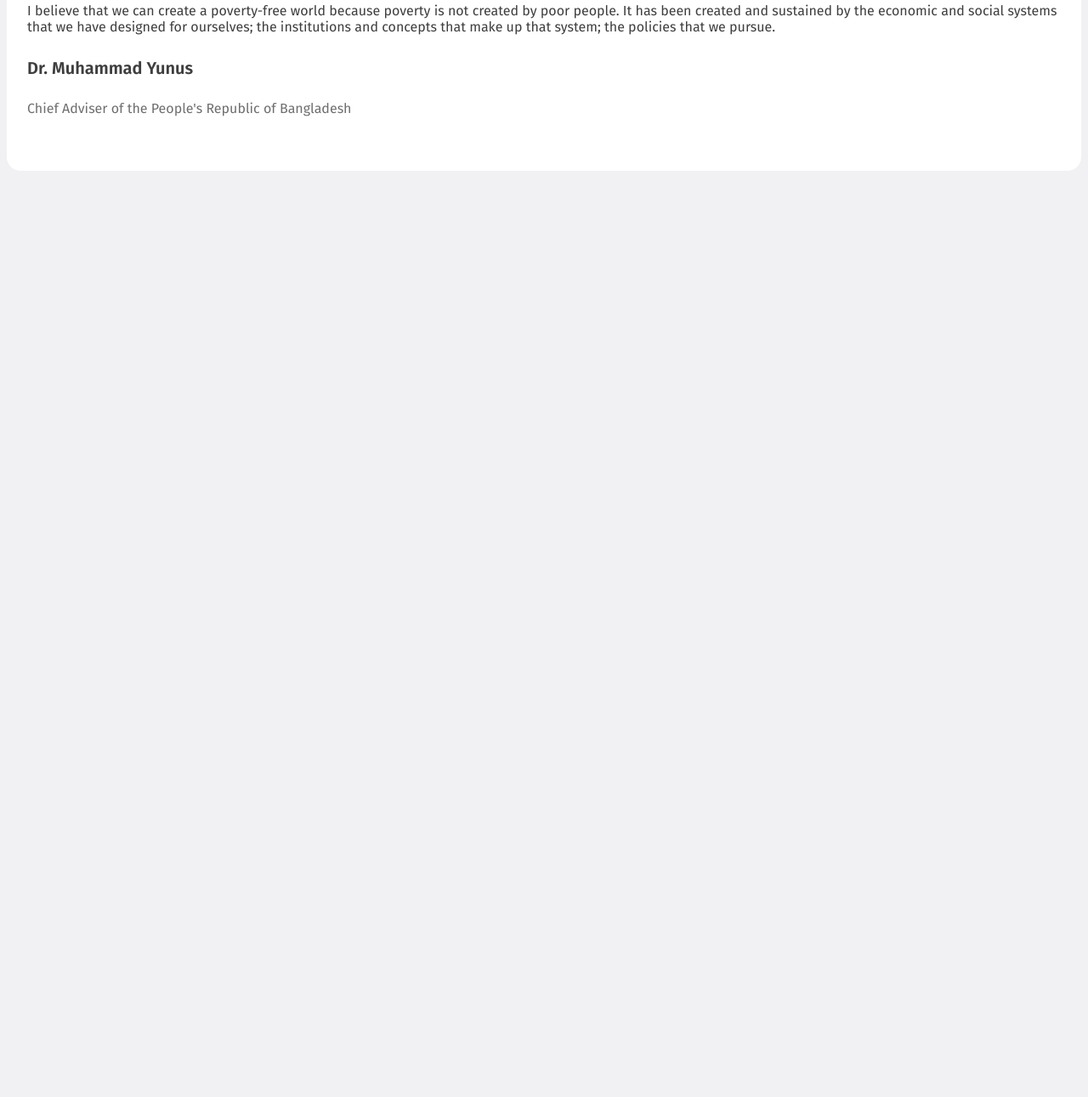
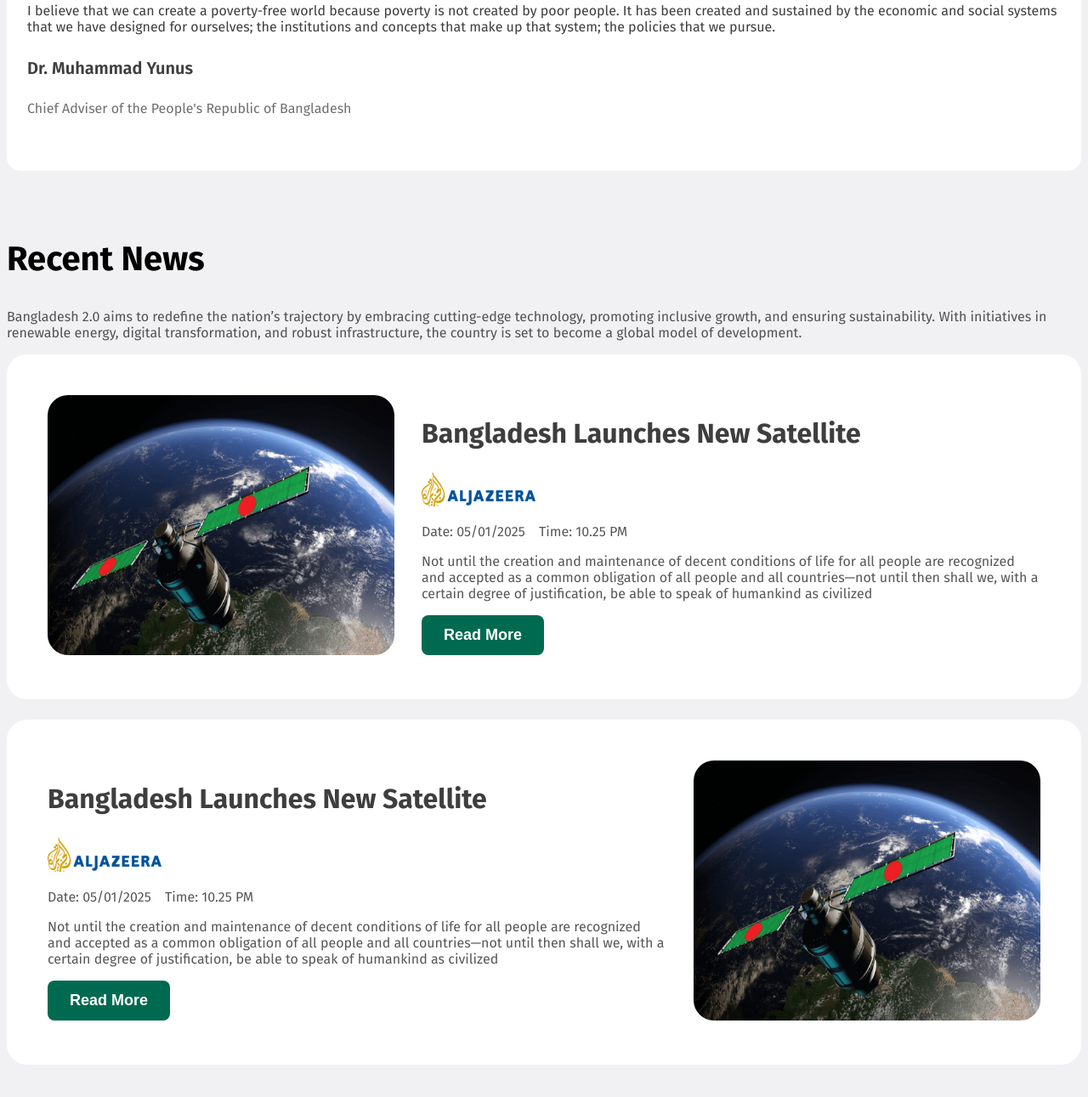
Before and after one commit to marufsid/assignment-one, a plain HTML site: page index.html in a window 1280 px wide. Shown: the part 1205-2496 px from the top of the page at 85% size. Before the commit the page ends 1486 px from the top, so only its background shows below. Drawn offline with Linux system fonts and the light colour scheme.

Commit message:
added satellite image and news

```diff
--- a/index.html
+++ b/index.html
@@ -53,6 +53,44 @@
                 <p class="president">Chief Adviser of the People's Republic of Bangladesh</p>
             </div>
         </section>
+        <section>
+            <div>
+                <h1 class="news">Recent News</h1>
+                <p class="news-details">Bangladesh 2.0 aims to redefine the nation’s trajectory by embracing cutting-edge technology, promoting inclusive growth, and ensuring sustainability. With initiatives in renewable energy, digital transformation, and robust infrastructure, the country is set to become a global model of development.</p>
+            </div>
+            <div class="satellite-container">
+                <div>
+                <img class="satellite-pic" src="assets/satelite.png" alt="">
+                </div>
+                <div>
+                <h2 class="bd-satellite">Bangladesh Launches New Satellite</h2>
+                <img class="al-jazeera" src="assets/al-jazeera.png" alt="">
+                <p>
+                <span class="date">Date: 05/01/2025</span>
+                <span class="time">Time: 10.25 PM</span>
+                </p>
+                <p class="satellite-details">Not until the creation and maintenance of decent conditions of life for all people are recognized and accepted as a common obligation of all people and all countries—not until then shall we,
+                    with a certain degree of justification, be able to speak of humankind as civilized</p>
+                <button class="btn-satellite">Read More</button>
+                </div>
+            </div>
+            <div class="satellite-container satellite-two">
+                <div>
+                    <h2 class="bd-satellite">Bangladesh Launches New Satellite</h2>
+                    <img class="al-jazeera" src="assets/al-jazeera.png" alt="">
+                    <p>
+                    <span class="date">Date: 05/01/2025</span>
+                    <span class="time">Time: 10.25 PM</span>
+                    </p>
+                    <p class="satellite-details">Not until the creation and maintenance of decent conditions of life for all people are recognized and accepted as a common obligation of all people and all countries—not until then shall we,
+                        with a certain degree of justification, be able to speak of humankind as civilized</p>
+                    <button class="btn-satellite">Read More</button>
+                </div>
+                <div>
+                    <img class="satellite-pic" src="assets/satelite.png" alt="">
+                </div>
+            </div>
+        </section>
     </main>
 </body>
 </html>
--- a/styles/style.css
+++ b/styles/style.css
@@ -138,3 +138,63 @@ main section{
 .president {
     color: rgba(14, 14, 14, 0.6);
 }
+
+.news {
+    font-size: 40px;
+    font-weight: bold;
+}
+
+.news-details {
+    color: rgba(14, 14, 14, 0.7);
+}
+
+.satellite-container {
+    display: flex;
+    background-color: #FFFFFF;
+    justify-content: space-between;
+    padding: 48px;
+    border-radius: 24px;
+    gap: 32px;
+}
+
+.satellite-pic {
+    border-radius: 24px;
+}
+
+.bd-satellite {
+    color: rgba(14, 14, 14, 0.8);
+    font-size: 32px;
+    font-weight: bold;
+}
+
+.al-jazeera {
+    width: 134px;
+    height: 40px;
+}
+
+.date{
+    color: rgba(14, 14, 14, 0.7);
+    margin-right: 12px;
+}
+
+.time {
+    color: rgba(14, 14, 14, 0.7);
+}
+
+.satellite-details {
+    color: rgba(14, 14, 14, 0.7);
+}
+
+.btn-satellite {
+    background-color: #006A50;
+    color: #FFFFFF;
+    font-size: 18px;
+    font-weight: 600;
+    padding: 13px 26px;
+    border-radius: 8px;
+    border: none;
+}
+
+.satellite-two{
+    margin-top: 24px;
+}
```
